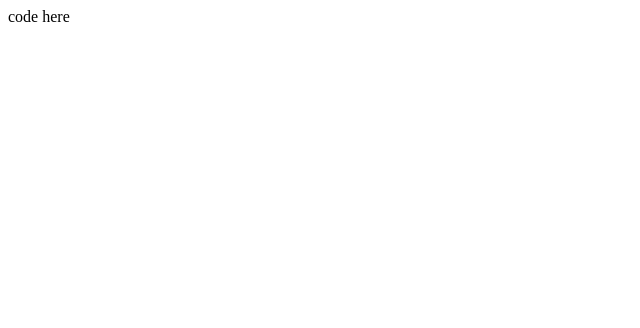
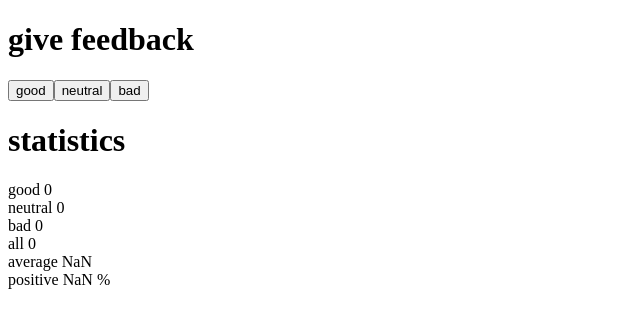
Before and after one commit to namnguyenn17/fullstackopen-2022, a React (Create React App) app in the folder part1/unicafe/: page / in a window 1280 px wide. Shown: the top 328 px of the page, without its empty margins (0-640 px from the left). Built offline with nearby package versions, Linux system fonts and the light colour scheme.

Commit message:
unicafe step2

```diff
--- a/part1/unicafe/src/App.js
+++ b/part1/unicafe/src/App.js
@@ -1,4 +1,8 @@
 import { useState } from 'react'
+
+const Button = ({ handleClick, text }) => (
+  <button onClick={handleClick}>{text}</button>
+)
 
 const App = () => {
   // save clicks of each button to its own state
@@ -6,7 +10,23 @@ const App = () => {
   const [neutral, setNeutral] = useState(0)
   const [bad, setBad] = useState(0)
 
-  return <div>code here</div>
+  const all = good + neutral + bad
+
+  return (
+    <div>
+      <h1>give feedback</h1>
+      <Button handleClick={() => setGood(good + 1)} text="good" />
+      <Button handleClick={() => setNeutral(neutral + 1)} text="neutral" />
+      <Button handleClick={() => setBad(bad + 1)} text="bad" />
+      <h1>statistics</h1>
+      <div>good {good}</div>
+      <div>neutral {neutral}</div>
+      <div>bad {bad}</div>
+      <div>all {all}</div>
+      <div>average {(good - bad) / all}</div>
+      <div>positive {(good / all) * 100} %</div>
+    </div>
+  )
 }
 
 export default App
```
